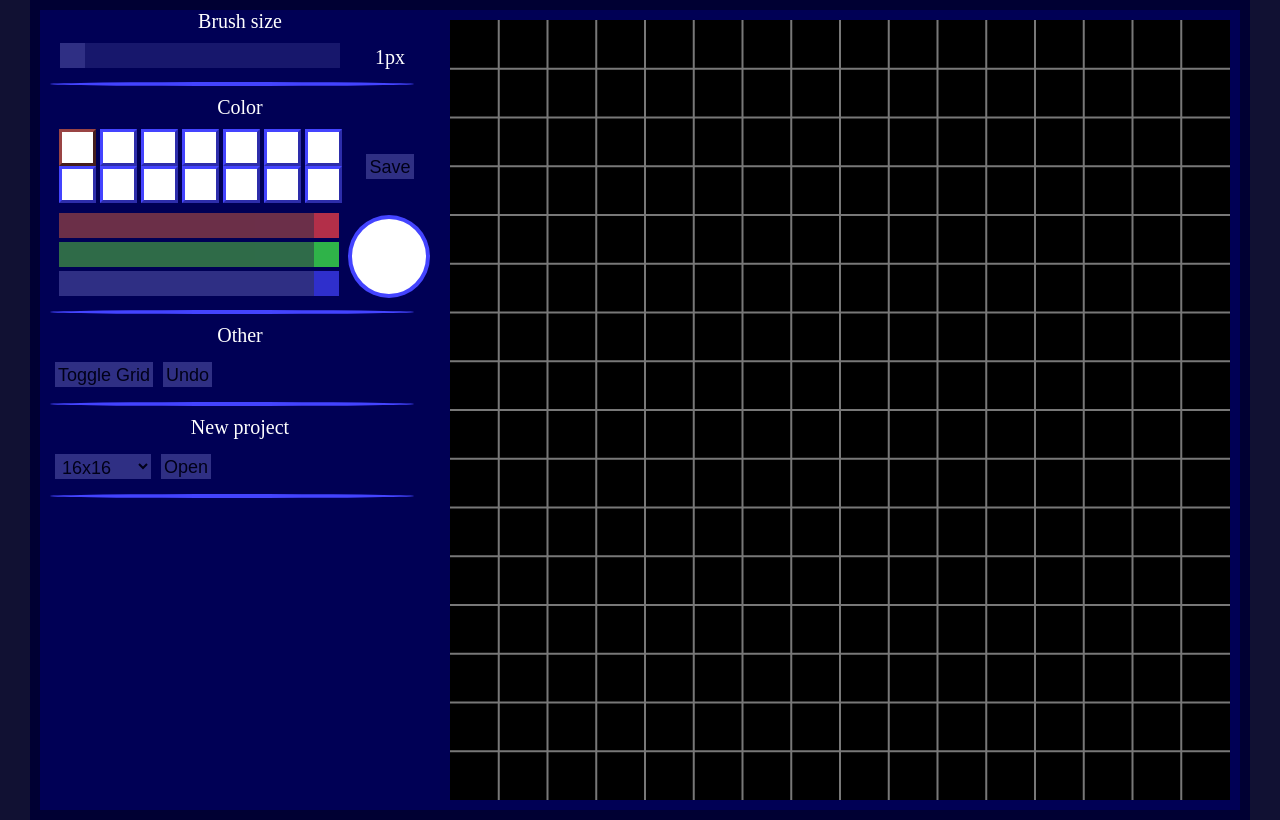
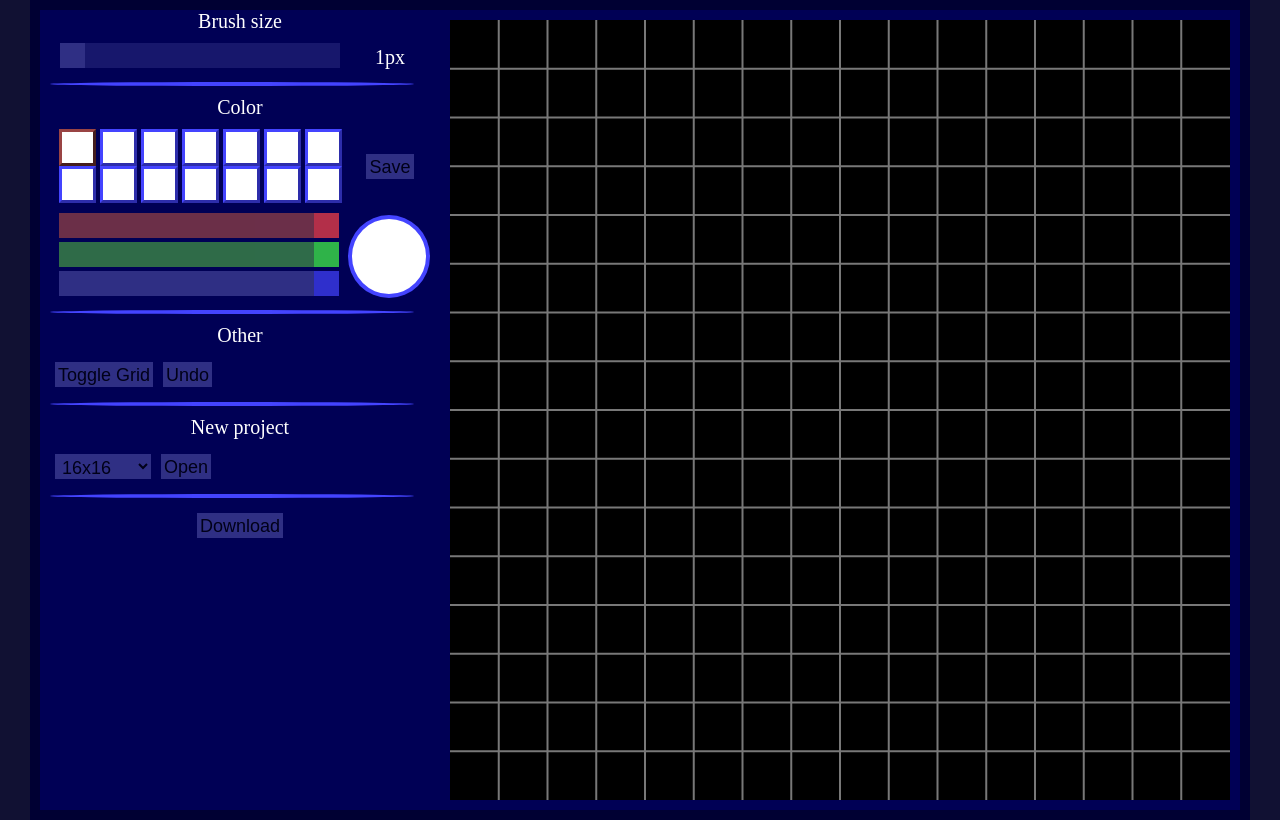
Before and after one commit to matszach/PixelArtEditor, a plain HTML site: page editor.html in a window 1280 px wide. Drawn offline with Linux system fonts and the light colour scheme.

Commit message:
download feature added

```diff
--- a/editor.html
+++ b/editor.html
@@ -90,6 +90,9 @@
 
             <hr class="tool_separator">
 
+            <!-- Download block -->
+            <input id="download_button" class="button" type="submit" value="Download" onclick="create_and_prompt_download()">
+
         </div>
 
         <!-- Canvas -->
@@ -107,5 +110,8 @@
     <script type="text/javascript" src="scripts/undo_logic.js"></script>
     <script type="text/javascript" src="scripts/indicators_updating.js"></script>
     <script type="text/javascript" src="scripts/saved_colors_manager.js"></script>
+    <script type="text/javascript" src="scripts/file_downloading.js"></script>
+
+
 
 </body>
--- /dev/null
+++ b/scripts/file_downloading.js
@@ -0,0 +1,30 @@
+
+// size of a "square" on an actual .png file
+var pixel_size_on_image = 16;
+
+//
+function create_and_prompt_download(){
+
+    temp_canvas = document.createElement('canvas');
+    temp_canvas.height = size_in_units * pixel_size_on_image;
+    temp_canvas.width = size_in_units * pixel_size_on_image;
+
+    temp_context = temp_canvas.getContext("2d");
+
+    for(i = 0; i < size_in_units; i++){
+        for(j = 0; j < size_in_units; j++){
+            this_color = canvas_status_table[i][j];
+            temp_context.fillStyle="rgb("+this_color[0]+","+this_color[1]+","+this_color[2]+")";
+            temp_context.fillRect(
+                i*pixel_size_on_image,
+                j*pixel_size_on_image,
+                pixel_size_on_image,
+                pixel_size_on_image);
+        }
+    }
+
+    file = document.createElement('a'); // "a" is not just a name - it's a element type (in this case - a "ahref")
+    file.download = 'image.png';
+    file.href = temp_canvas.toDataURL();
+    file.click();
+}
```
